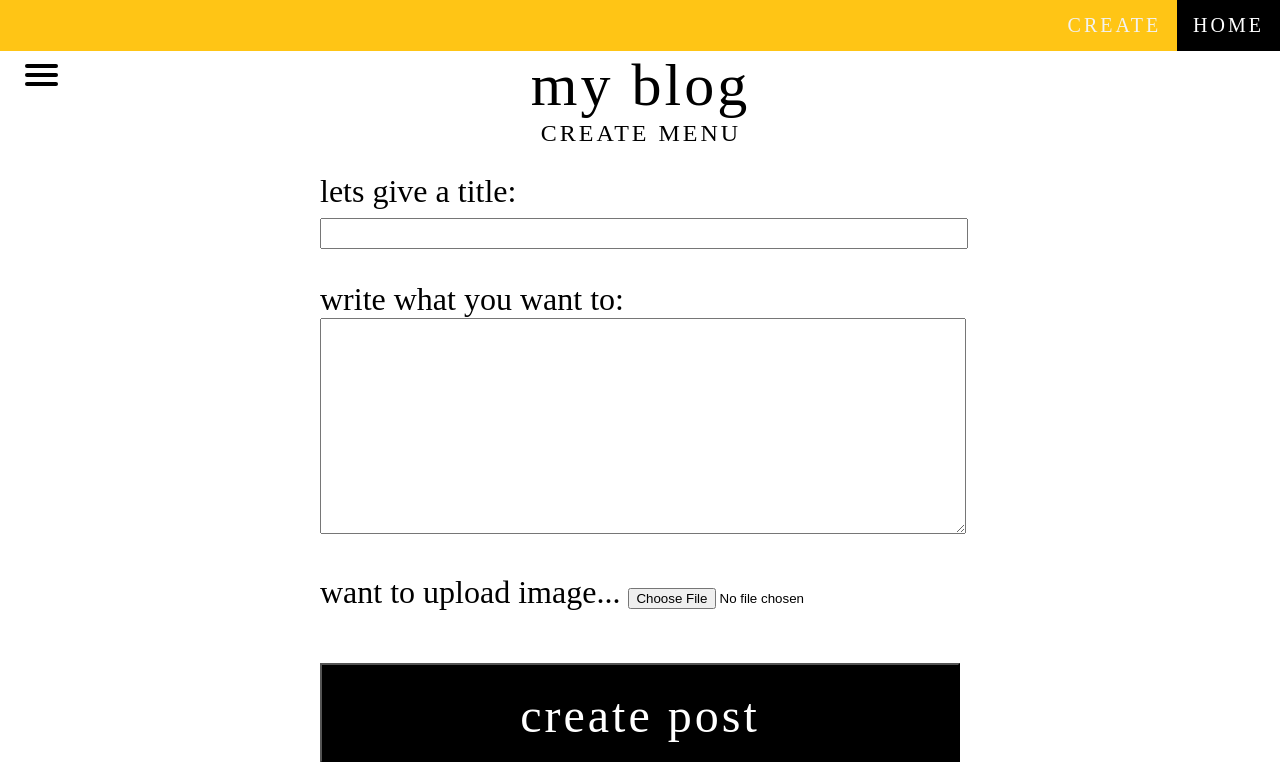
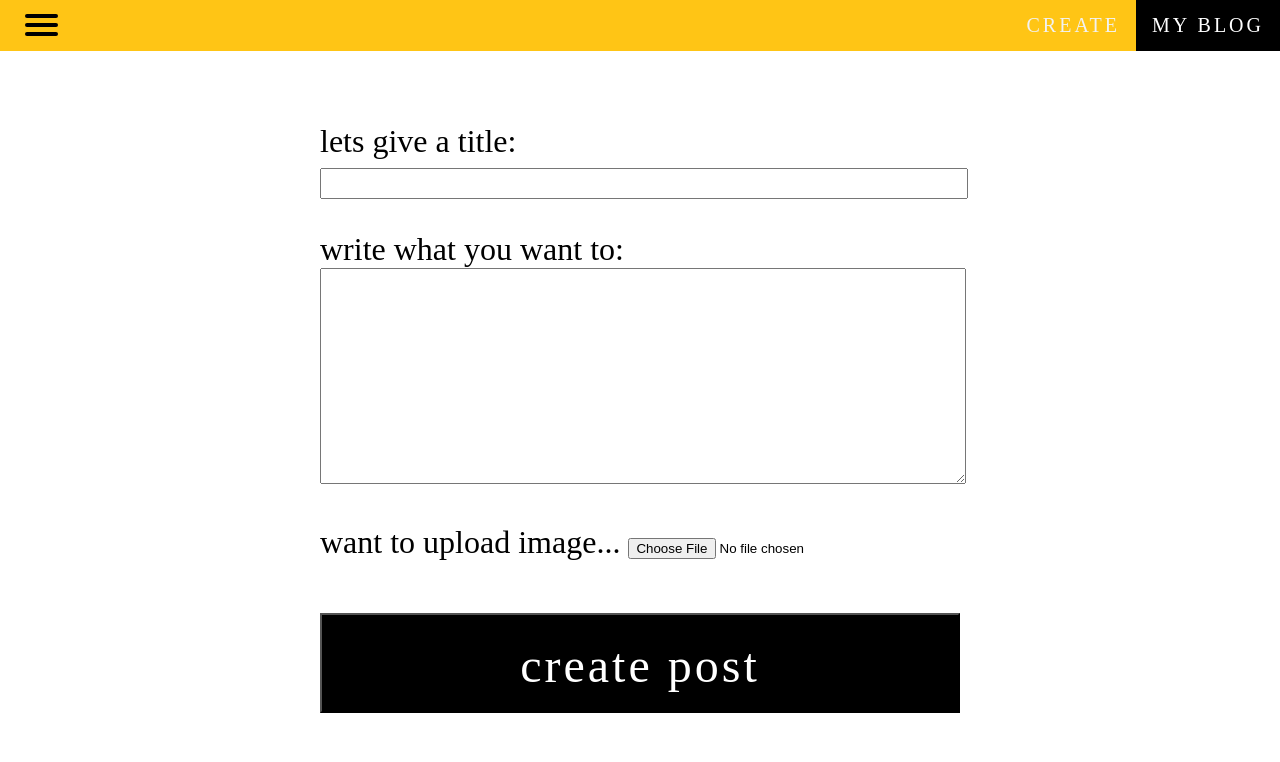
Before and after one commit to rrajesh0205/blog, a Django app: page /create/ in a window 1280 px wide. Shown: the top 762 px of the page. Run offline with Django 3.2, Linux system fonts and the light colour scheme; some web fonts are replaced.

Commit message:
Navigation issued...

```diff
--- a/templates/create.html
+++ b/templates/create.html
@@ -6,17 +6,12 @@
 
 
 <div class="topnav">
-    <a class="active" style="pointer-events: none; display:" href='/'>Home</a>
+    <a class="active" style="pointer-events: none; display:" href='/'>My Blog</a>
     <a href='create/'>Create</a>
 </div>
 
 </nav>
-<div class="myDiv">
-    <a href='/'>My Blog </a>
-    <div class="myDiv1">
-        <center>Create Menu</center>
-    </div>
-</div>
+
 
 </header>
 <br>
```
